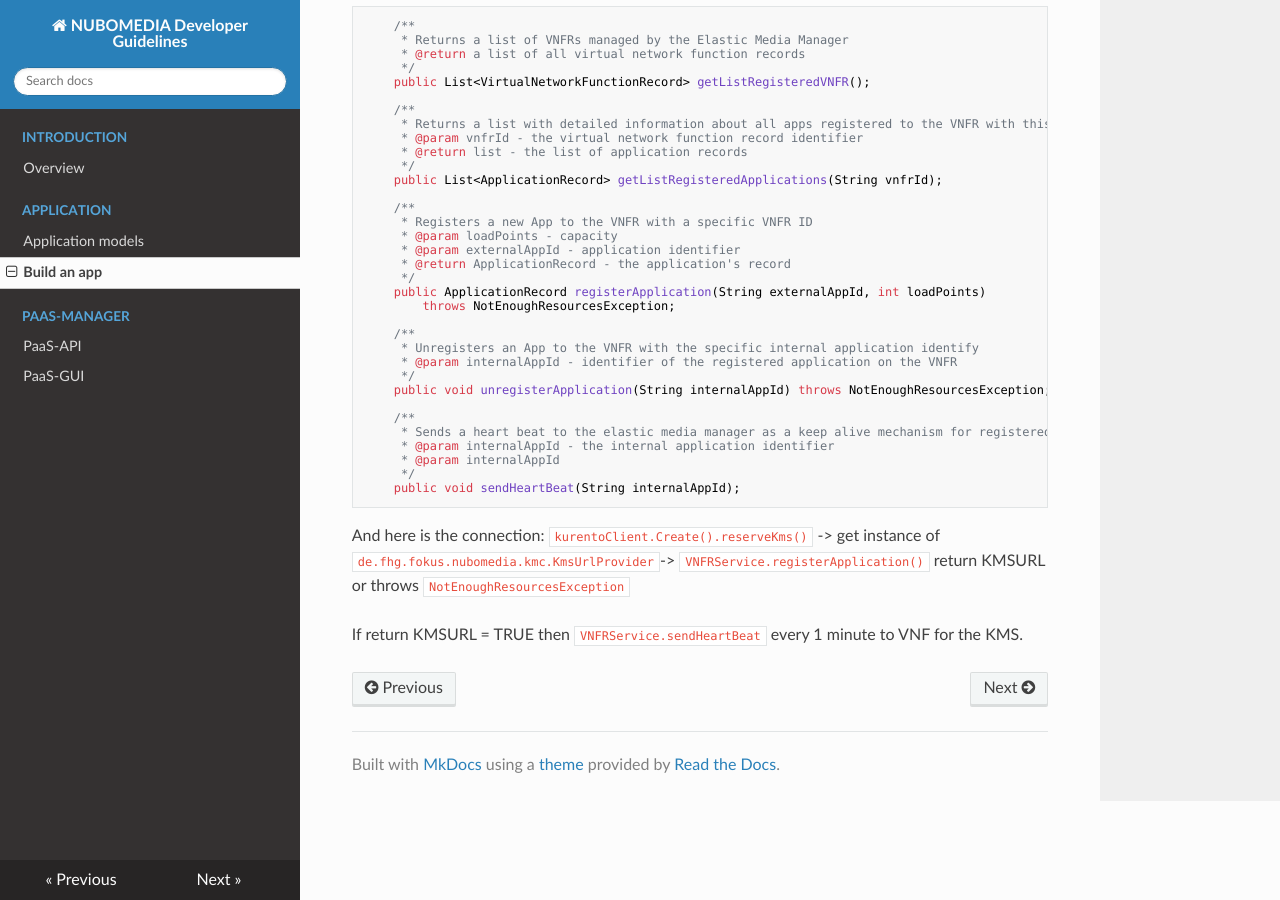
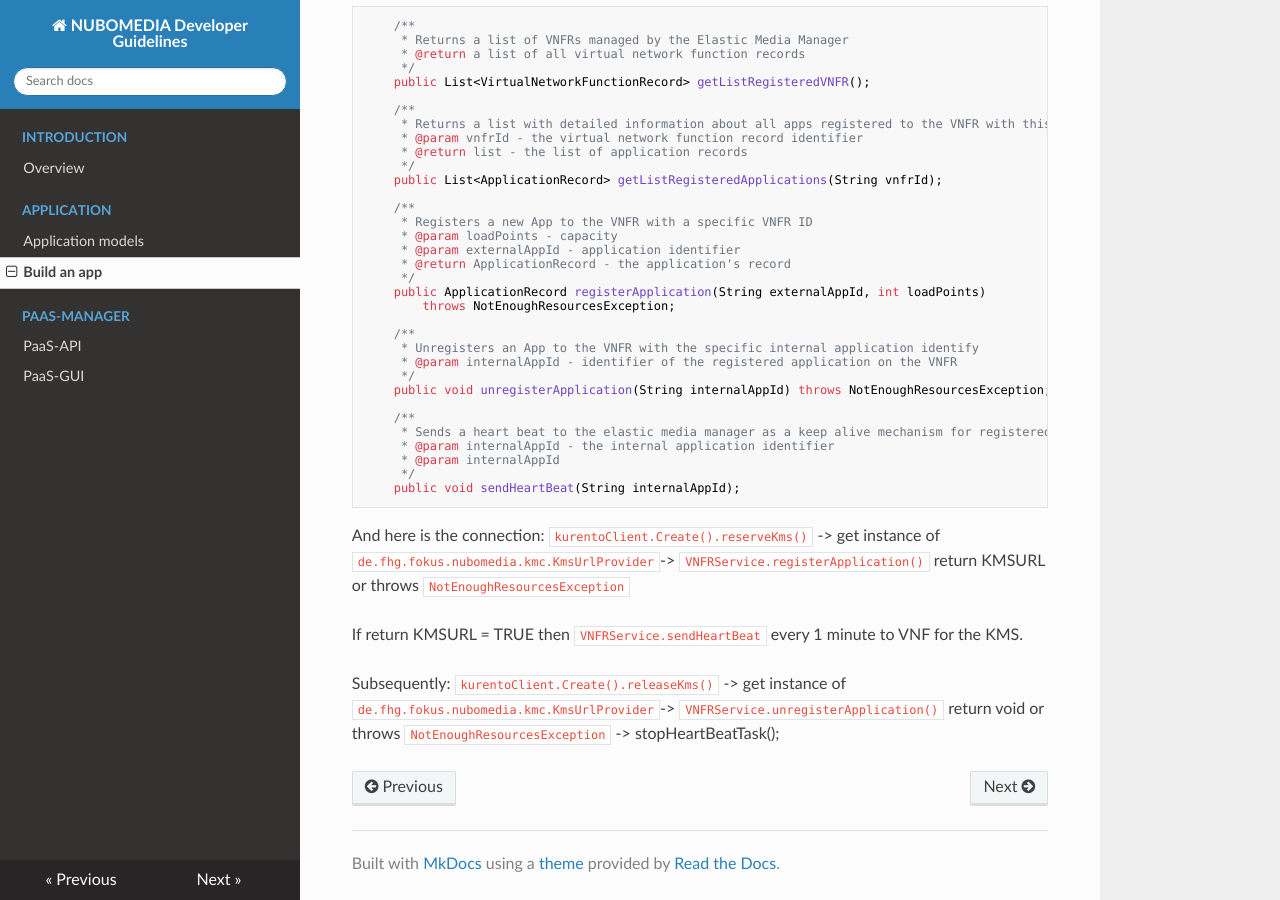
Before and after one commit to nubomedia/developer-guidelines, an MkDocs documentation site: the page built from docs/application-build.md, in a window 1280 px wide and 900 px high, scrolled down 1846 px. Built offline with MkDocs 1.6.1, drawn with Linux system fonts in a browser that asks for light colours; nearby versions of some CDN libraries; old or Windows-style settings are respelled for this version of MkDocs.

Commit message:
Update application-build.md

````diff
--- a/docs/application-build.md
+++ b/docs/application-build.md
@@ -105,3 +105,6 @@ And here is the connection:
 ```kurentoClient.Create().reserveKms()``` -> get instance of ```de.fhg.fokus.nubomedia.kmc.KmsUrlProvider```-> ```VNFRService.registerApplication()``` return KMSURL or throws ```NotEnoughResourcesException```
 
 If return KMSURL = TRUE then ```VNFRService.sendHeartBeat``` every 1 minute to VNF for the KMS.
+
+Subsequently:
+```kurentoClient.Create().releaseKms()``` -> get instance of ```de.fhg.fokus.nubomedia.kmc.KmsUrlProvider```-> ```VNFRService.unregisterApplication()``` return void or throws ```NotEnoughResourcesException``` -> stopHeartBeatTask();
````
